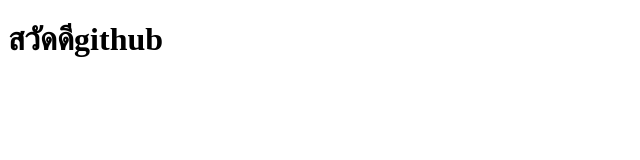
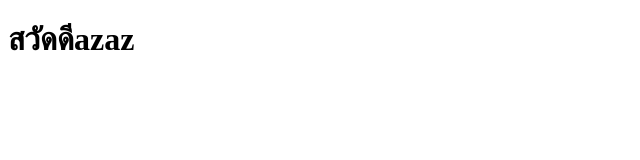
Before and after one commit to kaittisak/day2-p1, a plain HTML site: page index.html in a window 1280 px wide. Shown: the full height of the page, 0-640 px from the left. Drawn offline with Linux system fonts and the light colour scheme.

Commit message:
แก้ไข้ index

```diff
--- a/index.html
+++ b/index.html
@@ -5,6 +5,6 @@
     <title>Title</title>
 </head>
 <body>
-<h1>สวัดดีgithub</h1>
+<h1>สวัดดีazaz</h1>
 </body>
 </html>
```
